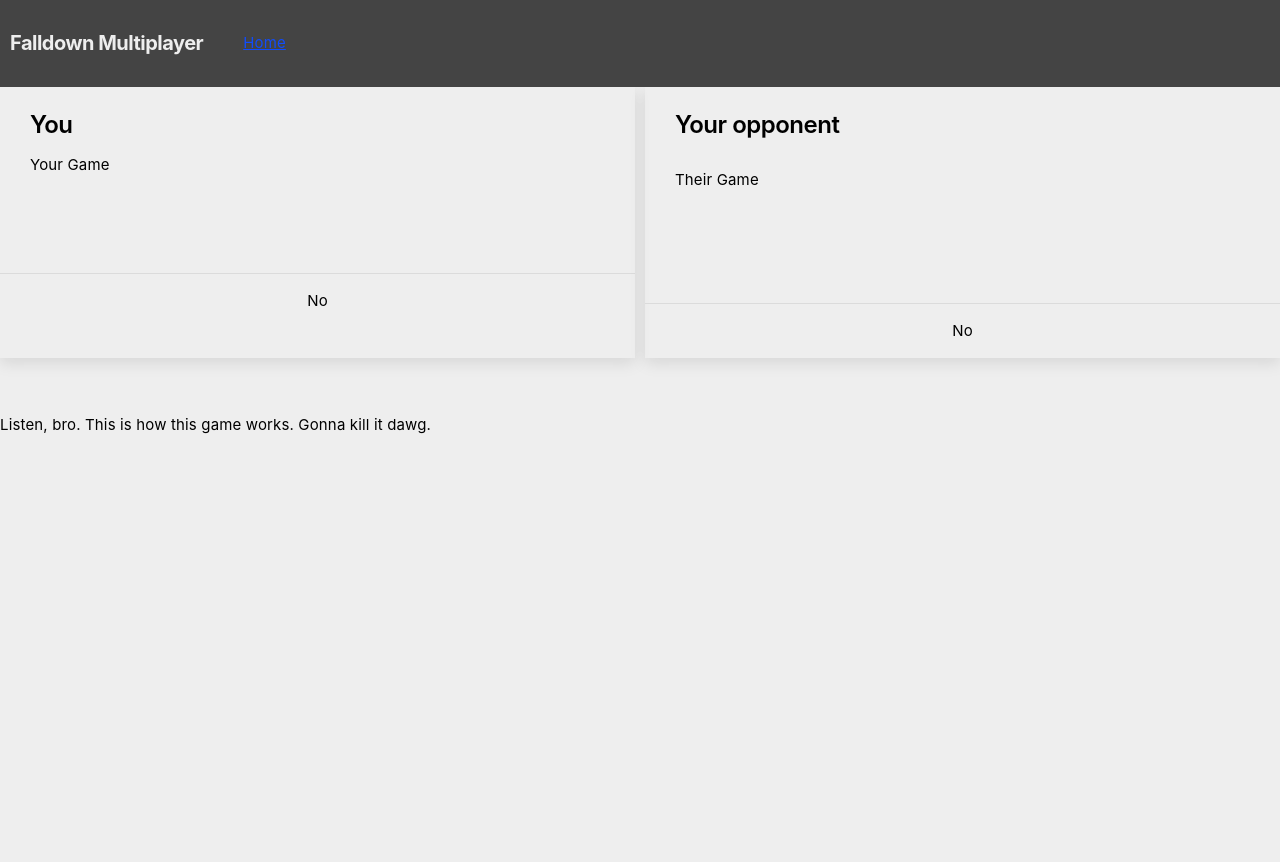
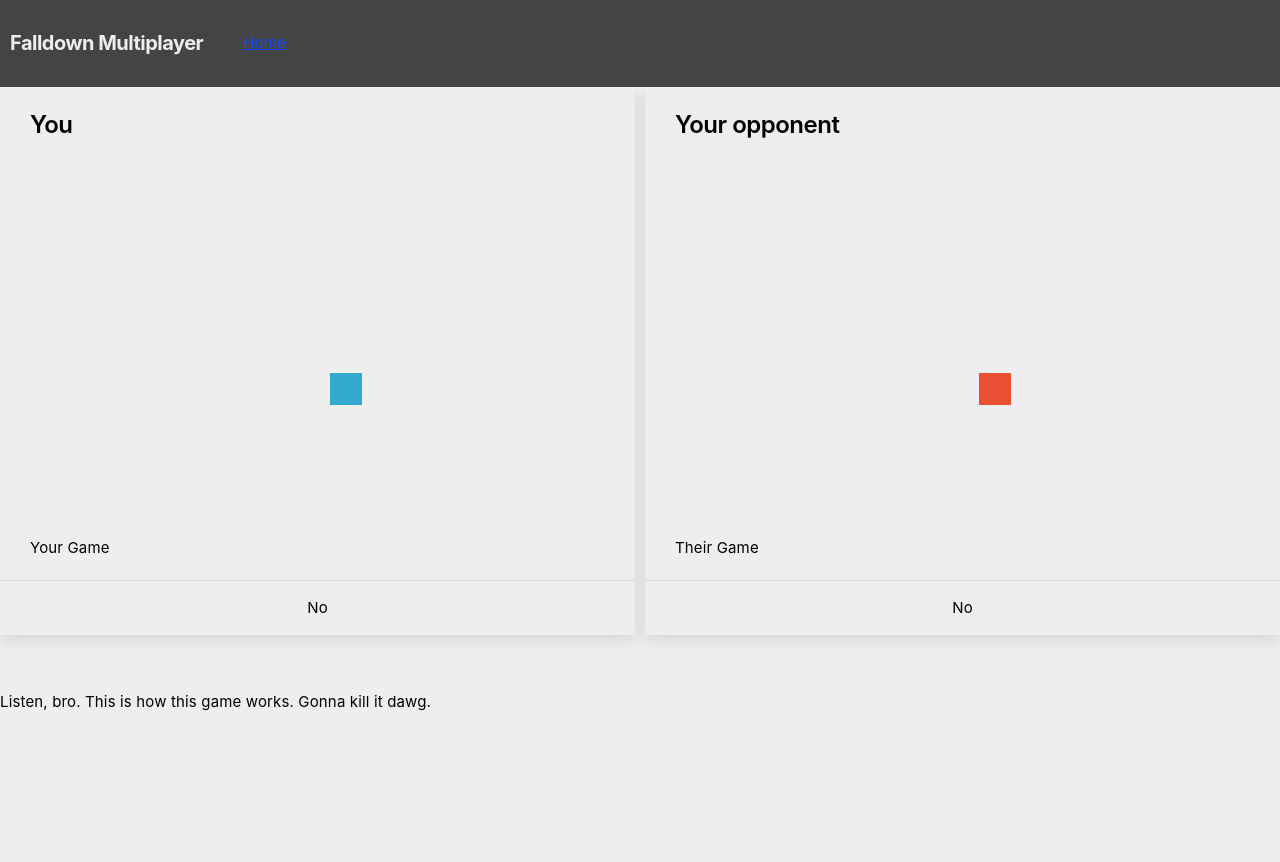
Before and after one commit to connorschwartz/SteelHacks2020, a plain HTML site: page index.html in a window 1280 px wide. After the commit the page ends 800 px from the top, so only its background shows below. Drawn offline with nearby package versions, Linux system fonts and the light colour scheme.

Commit message:
Commit changes before pulling

```diff
--- a/index.html
+++ b/index.html
@@ -27,7 +27,7 @@
 			</div>
 			<div class="card">
 			<h5 class="card-header">Your opponent</h5>
-			<p class="card-body">Their Game</p>
+			<div id="game2" class="card-body">Their Game</div>
 			<div class="card-footer center text-center"><p>No</p></div>
 			</div>
 		</div>
--- a/main.js
+++ b/main.js
@@ -3,9 +3,12 @@ console.log("Code Running here");
 var CANVAS_WIDTH = 480;
 var CANVAS_HEIGHT = 400;
 
-var canvasElement = $("<canvas width='" + CANVAS_WIDTH + "' height='" + CANVAS_HEIGHT + "'></canvas>");
-var canvas = canvasElement.get(0).getContext("2d");
-canvasElement.appendTo('body');
+var canvasElementOne = $("<canvas width='" + CANVAS_WIDTH + "' height='" + CANVAS_HEIGHT + "'></canvas>");
+var canvasElementTwo = $("<canvas width='" + CANVAS_WIDTH + "' height='" + CANVAS_HEIGHT + "'></canvas>");
+var canvasOne = canvasElementOne.get(0).getContext("2d");
+var canvasTwo = canvasElementTwo.get(0).getContext("2d");
+canvasElementOne.appendTo('#game1');
+canvasElementTwo.appendTo('#game2');
 
 var FPS = 30;
 setInterval(function() {
@@ -15,7 +18,46 @@ setInterval(function() {
 
 function update() {
     //comment
+    if (keydown.left) {
+        if(playerOne.x >= 37)
+            playerOne.x -= 5;
+    }
+
+    if (keydown.right) {
+        if(playerOne.x <= CANVAS_WIDTH - 37)
+            playerOne.x += 5;
+    }
+
+    // playerOne.x = player.x.clamp(0, CANVAS_WIDTH - player.width);
  }
 function draw() {
     //comment
+    canvasOne.clearRect(0, 0, CANVAS_WIDTH, CANVAS_HEIGHT);
+    canvasTwo.clearRect(0, 0, CANVAS_WIDTH, CANVAS_HEIGHT);
+    playerOne.draw();
+    playerTwo.draw();
  }
+
+var playerOne = {
+    color: "#33aacc",
+    x: 220,
+    y: 220,
+    width: 32,
+    height: 32,
+    draw: function() {
+        canvasOne.fillStyle = this.color;
+        canvasOne.fillRect(this.x, this.y, this.width, this.height);
+    }
+};
+
+var playerTwo = {
+    color: "#eb4f34",
+    x: 220,
+    y: 220,
+    width: 32,
+    height: 32,
+    draw: function() {
+        canvasTwo.fillStyle = this.color;
+        canvasTwo.fillRect(this.x, this.y, this.width, this.height);
+    }
+};
```
